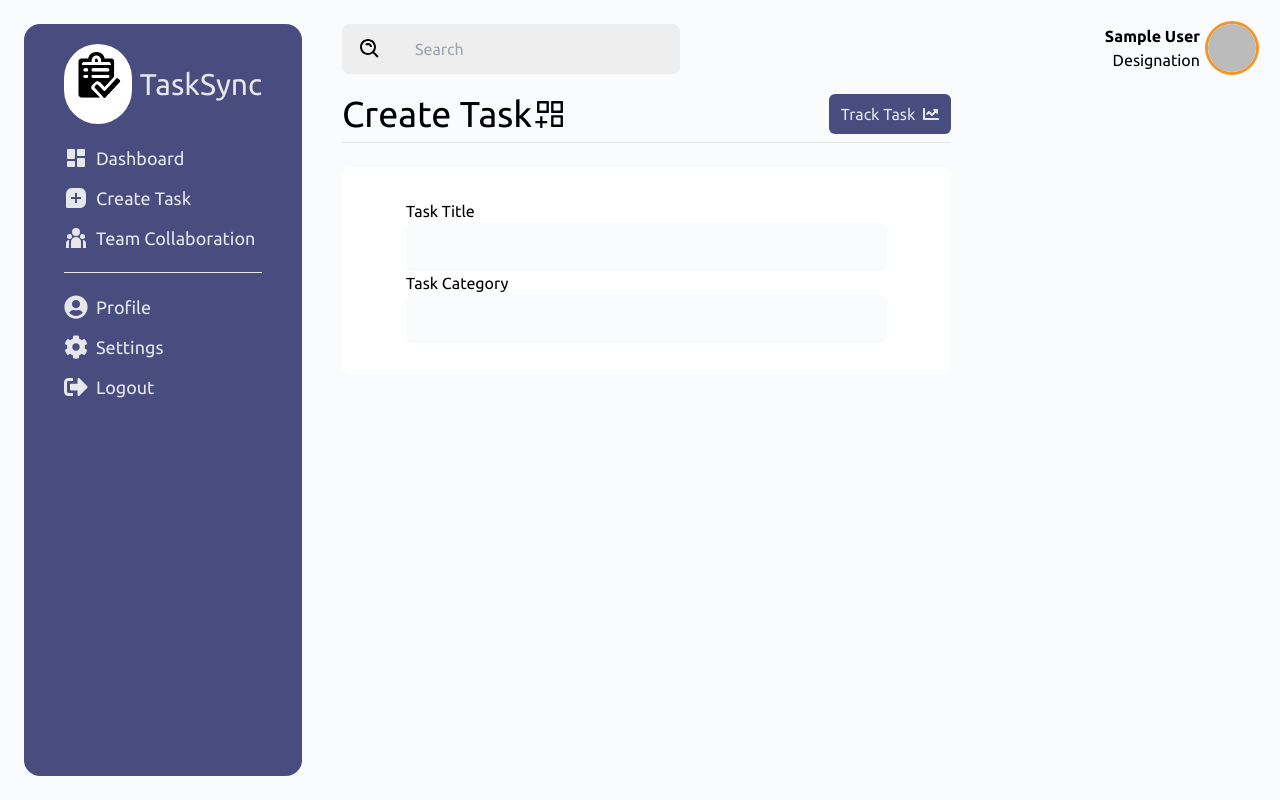
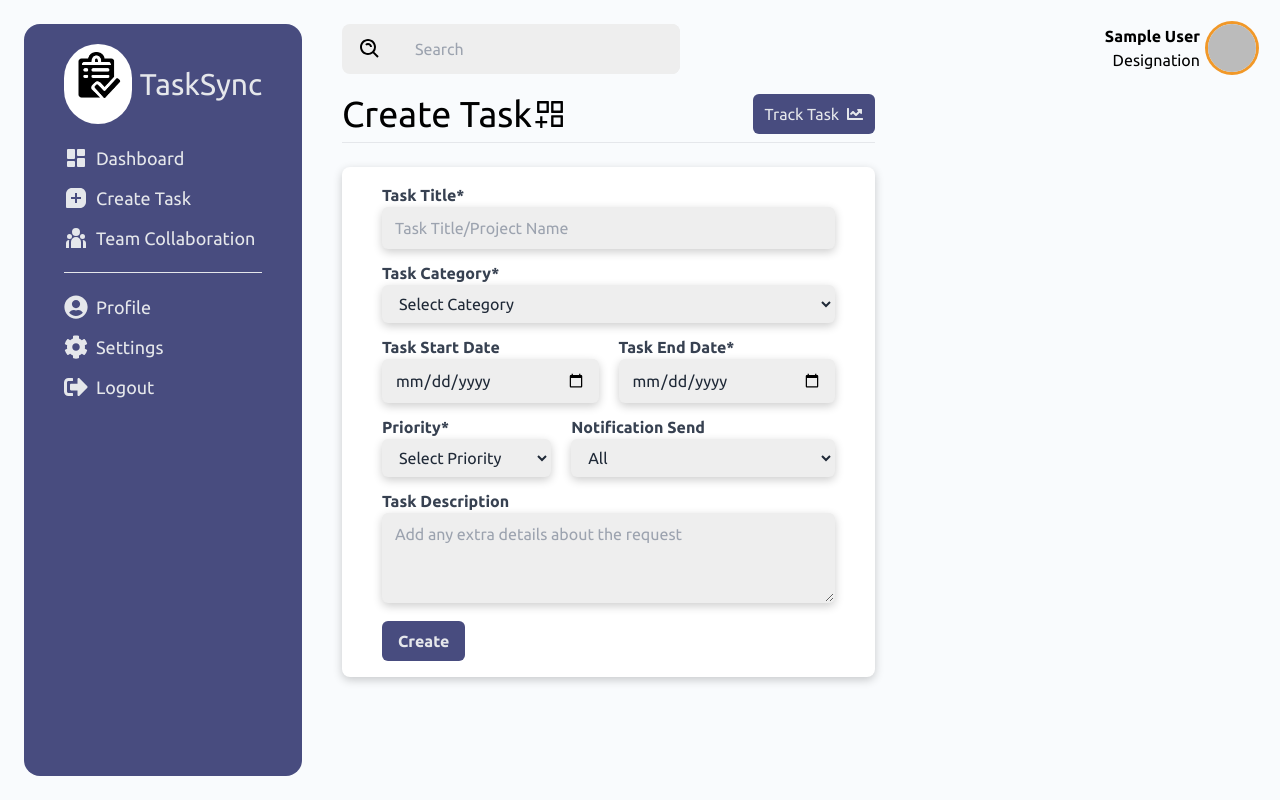
Before and after one commit to mahamudulhasan-me/TaskSync, a React (Vite) app: page /createTask in a window 1280 px wide. Built offline with nearby package versions, Linux system fonts and the light colour scheme; no server answers; sample sign-in values are in the browser's storage.

Commit message:
add create task form

```diff
--- a/src/components/Shared/Pages/CreateTask.jsx
+++ b/src/components/Shared/Pages/CreateTask.jsx
@@ -1,9 +1,56 @@
-import React from "react";
+import React, { useContext } from "react";
 import { AiOutlineAppstoreAdd } from "react-icons/ai";
 import { FaChartLine } from "react-icons/fa";
 import { Link } from "react-router-dom";
+import { AuthContext } from "../../../provider/AuthProvider";
 
 const CreateTask = () => {
+  const { user } = useContext(AuthContext);
+  const { displayName, email, uid } = user;
+
+  // Function to generate a unique ID (you can use a library like `uuid`)
+  const generateUniqueId = () => {
+    // Generate a unique ID using timestamp and a random number
+    return new Date().getTime() + Math.random().toString(36).substring(7);
+  };
+  const handleCreateTask = (e) => {
+    e.preventDefault();
+    const form = e.target;
+    const title = form.title.value;
+    const category = form.category.value;
+    const startDate = form.startDate.value;
+    const endDate = form.endDate.value;
+    const priority = form.priority.value;
+    const description = form.description.value;
+
+    // Generate a unique ID for the task (you can use a library like `uuid`)
+    const taskId = generateUniqueId();
+
+    const taskDetails = {
+      taskCreator: displayName,
+      taskCreatorEmail: email,
+      taskCreatorId: uid,
+      title,
+      category,
+      startDate,
+      endDate,
+      priority,
+      description,
+    };
+
+    // Retrieve existing tasks from local storage or initialize an empty array
+    const existingTasks = JSON.parse(localStorage.getItem("tasks")) || [];
+
+    // Add the new task to the array
+    existingTasks.push({ id: taskId, ...taskDetails });
+
+    // Store the updated tasks back in local storage
+    localStorage.setItem("tasks", JSON.stringify(existingTasks));
+
+    // Clear the form fields (you can do this by resetting the form or clearing individual fields)
+    form.reset();
+  };
+
   return (
     <div>
       <header className="flex justify-between items-center border-b mt-5 pb-2">
@@ -14,17 +61,99 @@ const CreateTask = () => {
           Track Task <FaChartLine />
         </Link>
       </header>
-      <form className="bg-white px-16 mt-6 py-8 rounded-lg">
-        <label htmlFor="title">Task Title</label> <br />
-        <input
-          type="text"
-          className="w-full outline-none focus:border py-3 px-4 rounded-md text-gray-800 bg-[#F9FBFD]"
-        />
-        <label htmlFor="title">Task Category</label> <br />
-        <input
-          type="text"
-          className="w-full outline-none focus:border py-3 px-4 rounded-md text-gray-800 bg-[#F9FBFD]"
-        />
+
+      {/* task create from  */}
+      <form
+        onSubmit={handleCreateTask}
+        className="bg-white px-10 mt-6 py-4 rounded-lg shadow-[0_3px_10px_rgb(0,0,0,0.2)] space-y-3"
+      >
+        <div>
+          <label htmlFor="title">Task Title*</label> <br />
+          <input
+            type="text"
+            name="title"
+            className="create_task-input"
+            placeholder="Task Title/Project Name"
+            required
+          />
+        </div>
+        {/* task category  */}
+        <div>
+          <label htmlFor="title">Task Category*</label> <br />
+          <select className="create_task-input" name="category" required>
+            <option value="">Select Category</option>
+            <option value="UI/UX Design">UI/UX Design</option>
+            <option value="Web Development">Web Development</option>
+            <option value="App Development">App Development</option>
+            <option value="Digital Marketing">Digital Marketing</option>
+            <option value="Software Testing">Software Testing</option>
+            <option value="Other">Other</option>
+          </select>
+        </div>
+        {/* task due date  */}
+        <div className="grid grid-cols-2 gap-5">
+          <div>
+            <label htmlFor="startDate">Task Start Date</label> <br />
+            <input
+              type="date"
+              name="startDate"
+              id="startDate"
+              className="create_task-input"
+            />
+          </div>
+          <div>
+            <label htmlFor="endDate">Task End Date*</label> <br />
+            <input
+              type="date"
+              name="endDate"
+              id="endDate"
+              className="create_task-input"
+              required
+            />
+          </div>
+        </div>
+        {/* priority lavel */}
+        <div className="grid grid-cols-5 gap-5">
+          <div className="col-span-2">
+            <label htmlFor="startDate">Priority*</label> <br />
+            <select className="create_task-input" name="priority" required>
+              <option value="">Select Priority</option>
+              <option value="Low">Low</option>
+              <option value="Medium">Medium</option>
+              <option value="High">High</option>
+            </select>
+          </div>
+
+          {/* notification  */}
+          <div className="col-span-3">
+            <label htmlFor="startDate">Notification Send</label> <br />
+            <select name="notification" id="" className="create_task-input">
+              <option value="All">All</option>
+              <option value="Team Leader Only">Team Leader Only</option>
+              <option value="Team Member Only">Team Member Only</option>
+            </select>
+          </div>
+        </div>
+        {/* description */}
+        <div>
+          <label htmlFor="description">Task Description</label> <br />
+          <textarea
+            name="description"
+            id=""
+            rows="3"
+            className="create_task-input"
+            placeholder="Add any extra details about the request"
+          ></textarea>
+        </div>
+        <button className="bg-primary text-gray-200 px-4 py-2 rounded-md font-semibold">
+          Create
+        </button>
+        {/* <but
+          onClick={clearForm}
+          className="bg-gray-700 text-gray-200 px-4 py-2 rounded-md ml-3"
+        >
+          Clear Form
+        </but> */}
       </form>
     </div>
   );
--- a/src/index.css
+++ b/src/index.css
@@ -11,3 +11,9 @@ body {
 .input-style {
   @apply w-full outline-none py-3 px-4 rounded-md text-gray-800;
 }
+label {
+  @apply font-semibold text-gray-700;
+}
+.create_task-input {
+  @apply w-full   py-2 px-3 rounded-md text-gray-800 bg-[#EEEEEE] border border-transparent focus:bg-white outline-none shadow-[0_3px_10px_rgb(0,0,0,0.2)];
+}
--- a/src/layout/Main.jsx
+++ b/src/layout/Main.jsx
@@ -8,10 +8,10 @@ const Main = () => {
       <div className="col-span-9">
         <Header />
         <div className="grid grid-cols-12">
-          <div className="col-span-8">
+          <div className="col-span-7">
             <Outlet />
           </div>
-          <div className="col-span-4"></div>
+          <div className="col-span-5"></div>
         </div>
       </div>
     </div>
```
